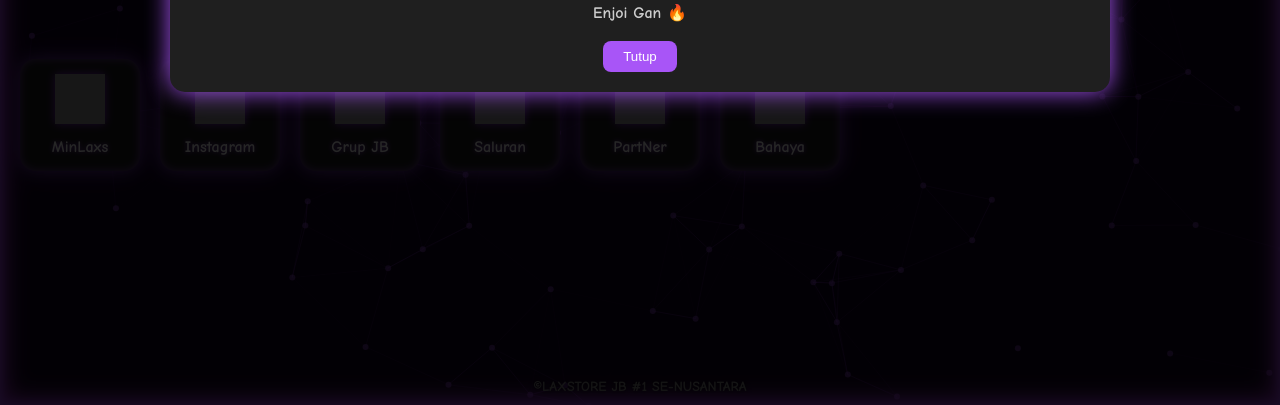
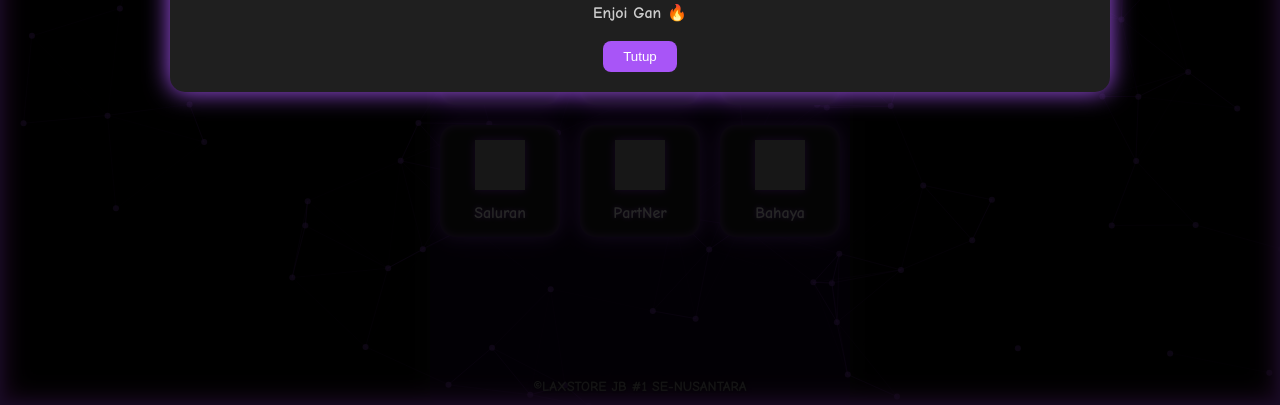
Before and after one commit to Lax9998/LAXSTORE., a plain HTML site: page index.html in a window 1280 px wide. Shown: the part 395-800 px from the top of the page. Drawn offline with nearby package versions, Linux system fonts and the light colour scheme; grey boxes are pictures that could not be loaded.

Commit message:
Update index.html

```diff
--- a/index.html
+++ b/index.html
@@ -325,6 +325,21 @@
 
     .hidden {
       display: none;
+    }
+
+    /* 🔒 Kunci tampilan desktop agar seperti HP (potret) */
+    @media (min-width: 768px) {
+      body {
+        max-width: 420px;
+        margin: 0 auto;
+        height: 100vh;
+        overflow-y: auto;
+        border-radius: 12px;
+        box-shadow: 0 0 30px rgba(255, 255, 255, 0.1);
+      }
+      html {
+        background: #000; /* agar background luar tetap gelap */
+      }
     }
   </style>
 </head>
```
